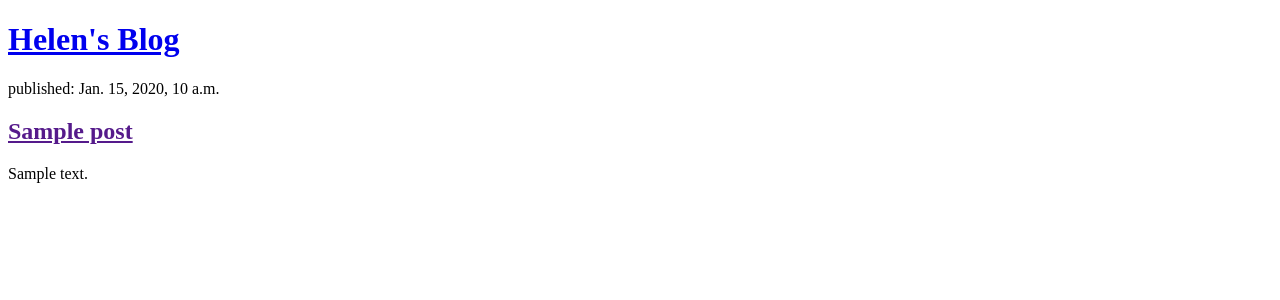
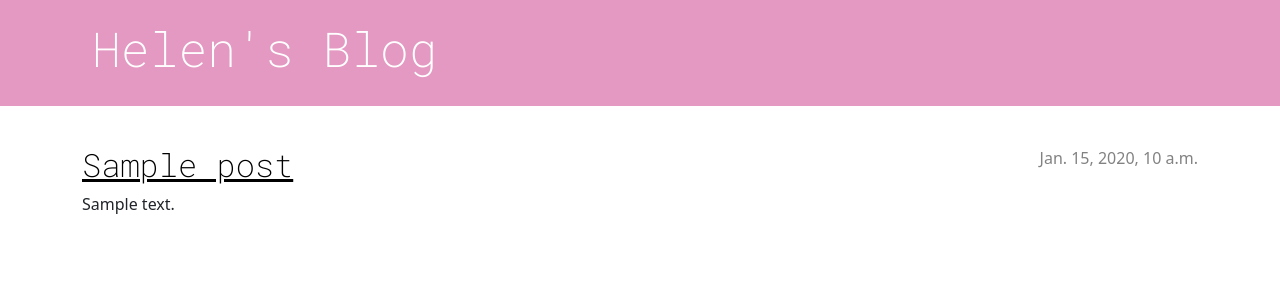
Before and after one commit to lehelen19/django_blog, a Django app: template myblog/templates/blog/post_list.html in a window 1280 px wide. Shown: the top 300 px of the page. Run offline with Django 3.2, Linux system fonts and the light colour scheme; the template is opened without the code that fills it: most values are stand-ins (such as "Sample title", 1, 10 or a date in 2020).

Commit message:
Added styling to blog posts with CSS, google fonts

```diff
--- /dev/null
+++ b/myblog/static/css/blog.css
@@ -0,0 +1,68 @@
+.page-header {
+    background-color: #e499c2;
+    margin-top: 0;
+    margin-bottom: 40px;
+    padding: 20px 20px 20px 40px;
+}
+
+.page-header h1,
+.page-header h1 a,
+.page-header h1 a:visited,
+.page-header h1 a:active {
+    color: #ffffff;
+    font-size: 36pt;
+    text-decoration: none;
+}
+
+h1, h2, h3, h4 {
+    font-family: 'Lato', sans-serif;
+    font-family: 'Roboto Mono', monospace;
+}
+
+.date {
+    color: #828282;
+}
+
+.save {
+    float: right;
+}
+
+.post-form textarea,
+.post-form input {
+    width: 100%;
+}
+
+.top-menu,
+.top-menu:hover,
+.top-menu:visited {
+    color: #ffffff;
+    float: right;
+    font-size: 26pt;
+    margin-right: 20px;
+}
+
+.post {
+    margin-bottom: 70px;
+}
+
+.post h2 a,
+.post h2 a:visited {
+    color: #000000;
+}
+
+.post > .date,
+.post > .actions {
+    float: right;
+}
+
+.btn-secondary,
+.btn-secondary:visited {
+    color: #C25100;
+    background: none;
+    border-color: #C25100;
+}
+
+.btn-secondary:hover {
+    color: #FFFFFF;
+    background-color: #C25100;
+}
--- a/myblog/templates/blog/post_list.html
+++ b/myblog/templates/blog/post_list.html
@@ -1,22 +1,37 @@
+{% load static %}
 <!DOCTYPE html>
 <html lang="en">
 <head>
     <meta charset="UTF-8">
     <meta http-equiv="X-UA-Compatible" content="IE=edge">
     <meta name="viewport" content="width=device-width, initial-scale=1.0">
+    <link rel="preconnect" href="https://fonts.googleapis.com">
+    <link rel="preconnect" href="https://fonts.gstatic.com" crossorigin>
+    <link href="https://fonts.googleapis.com/css2?family=Lato&family=Roboto+Mono:wght@200&display=swap" rel="stylesheet">
+    <link href="https://cdn.jsdelivr.net/npm/bootstrap@5.1.3/dist/css/bootstrap.min.css" rel="stylesheet" integrity="sha384-1BmE4kWBq78iYhFldvKuhfTAU6auU8tT94WrHftjDbrCEXSU1oBoqyl2QvZ6jIW3" crossorigin="anonymous">
+    <link rel="stylesheet" href="{% static 'css/blog.css' %}">
     <title>Helen's Blog</title>
 </head>
 <body>
-    <header>
+    <header class="page-header">
+        <div class="container">
             <h1><a href="/">Helen's Blog</a></h1>
+        </div>
     </header>
 
+    <main class="container">
+        <div class="row">
+            <div class="col">
                 {% for post in posts %}
-        <article>
-            <time>published: {{ post.published_date }}</time>
+                    <article class="post">
+                        <time class="date">
+                            {{ post.published_date }}
+                        </time>
                         <h2><a href="">{{ post.title }}</a></h2>
                         <p>{{ post.text|linebreaksbr }}</p>
                     </article>
                 {% endfor %}
+            </div>
+        </div>
 </body>
 </html>
```
Lines whose indentation alone changed are shown as unchanged.
